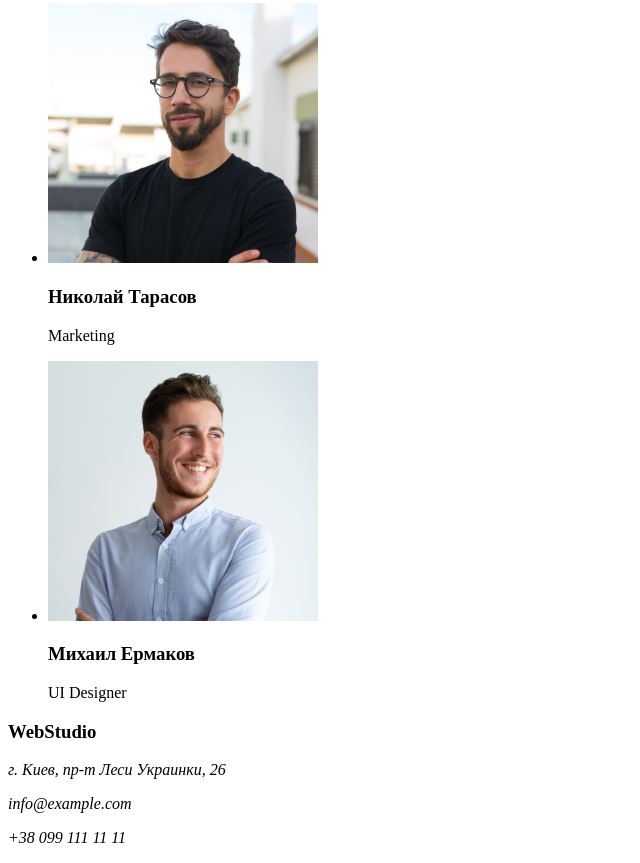
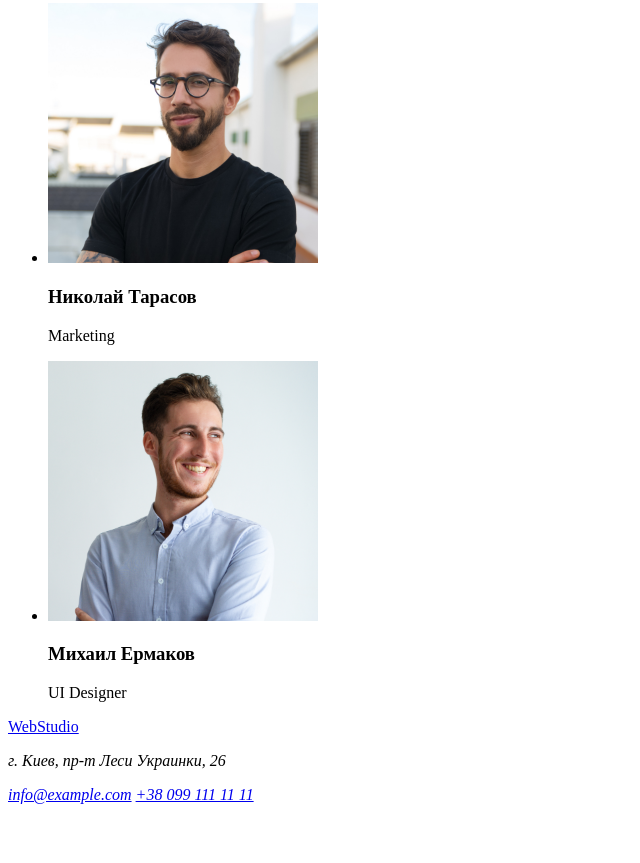
Before and after one commit to MarinaDan5/goit-markup-hw-01, a plain HTML site: page index.html in a window 1280 px wide. Shown: the part 1689-2552 px from the top of the page, without its empty margins (0-640 px from the left). After the commit the page ends 2501 px from the top, so only its background shows below. Drawn offline with Linux system fonts and the light colour scheme.

Commit message:
Изменяет параграфы на линки в футере, ссылка лого

```diff
--- a/index.html
+++ b/index.html
@@ -9,7 +9,7 @@
     <!--Шапка-->
     <header>
         <nav>
-            <a href="">
+            <a href="index.html">
              WebStudio
             </a>
 
@@ -99,11 +99,13 @@
     </main>
     <!---Футер-->
         <footer>
-                <h3 lang="en">WebStudio</h3>
+                <a href="index.html">
+                 WebStudio
+                 </a>
                 <address>
                     <p>г. Киев, пр-т Леси Украинки, 26</p>
-                    <p>info@example.com</p>
-                    <p>+38 099 111 11 11</p>
+                    <a href="mailto:info@example.com">info@example.com</a>
+                    <a href="tel:+380991111111">+38 099 111 11 11</a>
                 </address>
         </footer>
 </body>
```
